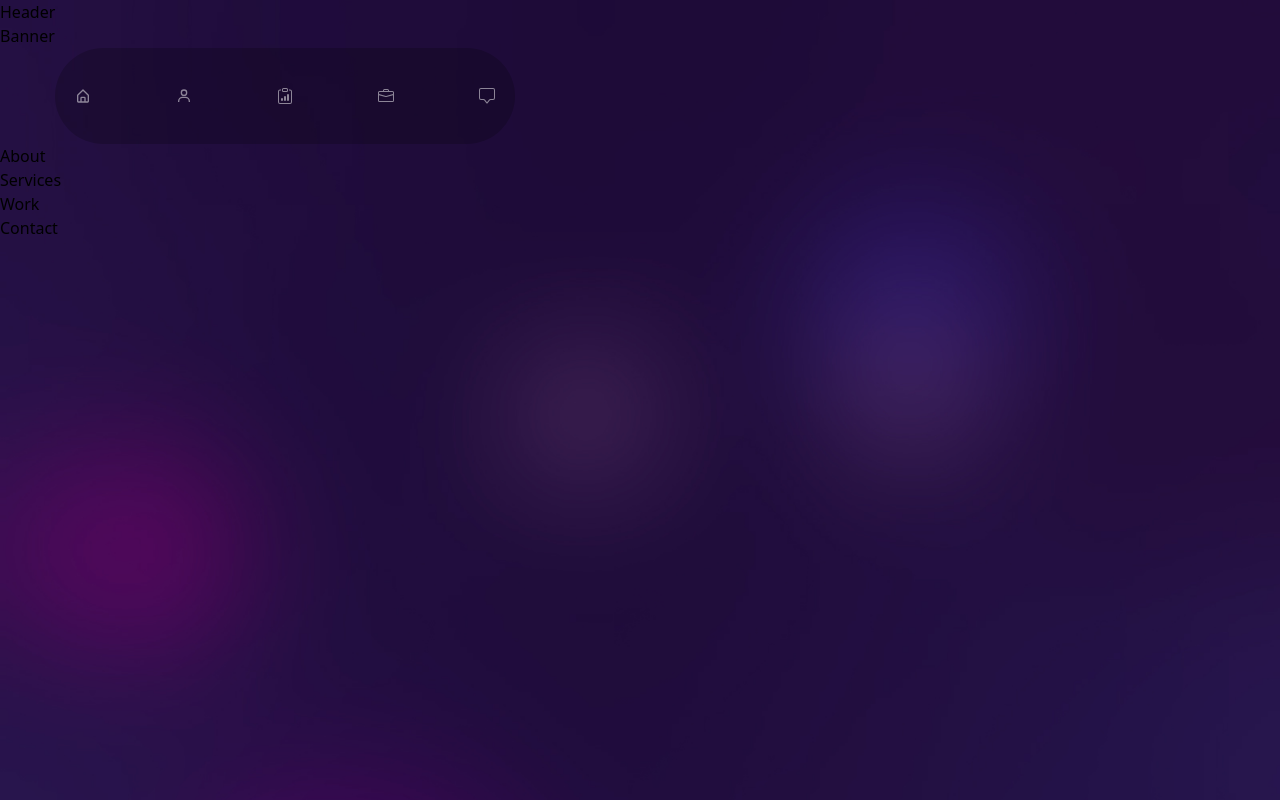
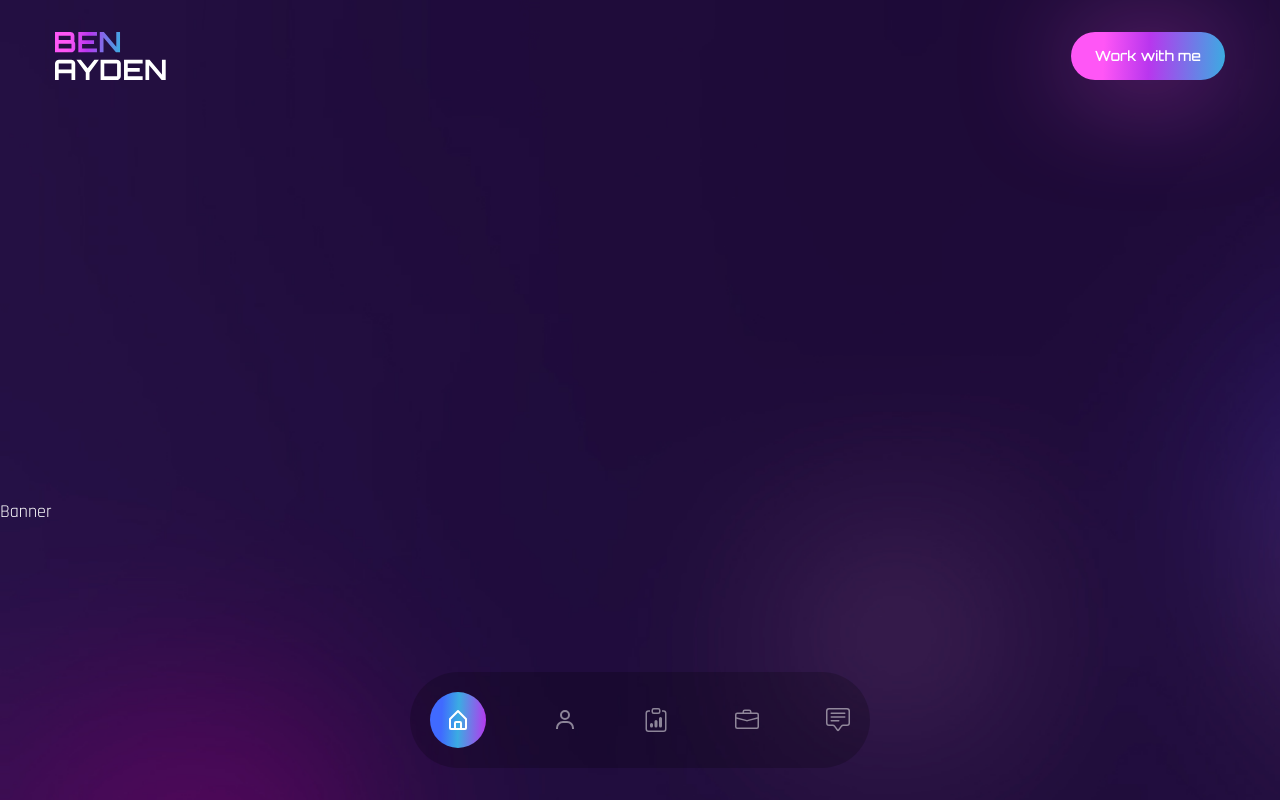
Before and after one commit to RADOSAlex/Rados-Portfolio, a React (Create React App) app: page / in a window 1280 px wide. Shown: the top 800 px of the page. Built offline with nearby package versions, Linux system fonts and the light colour scheme; a web font is replaced by a local one.

Commit message:
Update Header Up
Setting up the header and alignement of components.

```diff
--- a/src/App.js
+++ b/src/App.js
@@ -1,7 +1,6 @@
-import logo from './logo.svg';
-import './App.css';
-
 // Import components to display on the page.
+import React from 'react';
+// components
 import Banner from './components/Banner';
 import Header from './components/Header';
 import Nav from './components/Nav';
@@ -9,7 +8,6 @@
 import Services from './components/Services';
 import Work from './components/Work';
 import Contact from './components/Contact';
-
 
 const App = () => {
   return (
--- a/src/components/About.js
+++ b/src/components/About.js
@@ -1,7 +1,7 @@
 import React from 'react';
 
 const About = () => {
-  return <div>About</div>;
+  return <div className='section' id='about'>About</div>;
 };
 
 export default About;
--- a/src/components/Banner.js
+++ b/src/components/Banner.js
@@ -1,7 +1,7 @@
 import React from 'react';
 
 const Banner = () => {
-  return <div>Banner</div>;
+  return <div className='section'id='home'>Banner</div>;
 };
 
 export default Banner;
--- a/src/components/Contact.js
+++ b/src/components/Contact.js
@@ -1,7 +1,7 @@
 import React from 'react';
 
 const Contact = () => {
-  return <div>Contact</div>;
+  return <div className='section' id='contact'>Contact</div>;
 };
 
 export default Contact;
--- a/src/components/Header.js
+++ b/src/components/Header.js
@@ -1,7 +1,22 @@
 import React from 'react';
-
+import Logo from '../assets/logo.svg'
 const Header = () => {
-  return <div>Header</div>;
+  return (
+  <header className='py-8'>
+    <div className='container mx-auto'>
+      <div className='flex justify-between items-center'>
+        {/*Logo*/}
+        <a href='#'>
+          <img src={Logo} alt=''/>
+        </a>
+        <a>
+          {/*Button*/}
+          <button className='btn btn-sm'> Work with me</button>
+        </a>
+      </div>
+    </div>
+  </header>
+  );
 };
 
 export default Header;
--- a/src/components/Nav.js
+++ b/src/components/Nav.js
@@ -1,28 +1,54 @@
 import React from 'react';
 import {BiClipboard, BiHomeAlt, BiUser} from 'react-icons/bi';
-import {BsClipboardData, BsBriefcase, BsChatSquare} from 'react-icons/bs';
+import {BsClipboardData, BsBriefcase, BsChatSquare, BsChatSquareText} from 'react-icons/bs';
 import {Link} from 'react-scroll';
 
 const Nav = () => {
   return (
-    <nav className='fixe botom-2 lg:bottom-8 w-full overflow-hidden z-50'>
+    <nav className='fixed bottom-2 lg:bottom-8 w-full overflow-hidden z-50'>
       <div className='container mx-auto'>
         {/*Nav bar Inner inf*/}
-        <div className='w-full bg-black/20 h-[96px] backdrop-blur-2x1 rounded-full max-w-[460px] px-5 flex justify-between items-center text-2x1 text-white/50'>
-          <Link classeName='cursor-pointer w-[60px] h-[60px] flex items-center justify-center'>
+        <div className='w-full bg-black/20 h-[96px] backdrop-blur-2x1 rounded-full max-w-[460px] mx-auto px-5 flex justify-between items-center text-2xl text-white/50'>
+          <Link
+          activeClass='active'
+          to='home'
+          smooth={true}
+          spy={true}
+          offset={-200}
+          classeName='cursor-pointer w-[60px] h-[60px] flex items-center justify-center'>
             <BiHomeAlt/>
           </Link>
-          <Link classeName='cursor-pointer w-[60px] h-[60px] flex items-center justify-center'>
+          <Link
+          activeClass='active'
+          smooth={true}
+          spy={true}
+          to='about'
+          classeName='cursor-pointer w-[60px] h-[60px] flex items-center justify-center'>
             <BiUser/>
           </Link>
-          <Link classeName='cursor-pointer w-[60px] h-[60px] flex items-center justify-center'>
+          <Link
+          activeClass='active'
+          smooth={true}
+          spy={true}
+          to='services'
+          classeName='cursor-pointer w-[60px] h-[60px] flex items-center justify-center'>
             <BsClipboardData/>
           </Link>
-          <Link classeName='cursor-pointer w-[60px] h-[60px] flex items-center justify-center'>
+          <Link
+          activeClass='active'
+          smooth={true}
+          spy={true}
+          to='work'
+          classeName='cursor-pointer w-[60px] h-[60px] flex items-center justify-center'>
             <BsBriefcase/>
           </Link>
-          <Link classeName='cursor-pointer w-[60px] h-[60px] flex items-center justify-center'>
-            <BsChatSquare/>
+          <Link
+          activeClass='active'
+          smooth={true}
+          spy={true}
+          to='contact'
+          classeName='cursor-pointer w-[60px] h-[60px] flex items-center justify-center'>
+            <BsChatSquareText/>
           </Link>
         </div>
       </div>
--- a/src/components/Services.js
+++ b/src/components/Services.js
@@ -1,7 +1,7 @@
 import React from 'react';
 
 const Services = () => {
-  return <div>Services</div>;
+  return <div className='section' id='services'>Services</div>;
 };
 
 export default Services;
--- a/src/components/Work.js
+++ b/src/components/Work.js
@@ -1,7 +1,7 @@
 import React from 'react';
 
 const Work = () => {
-  return <div>Work</div>;
+  return <div className='section' id='work'>Work</div>;
 };
 
 export default Work;
--- a/src/index.css
+++ b/src/index.css
@@ -42,7 +42,7 @@
 
 @layer base {
   body {
-   /* @apply font-secondary text-lg leading-8 text-white;*/
+    @apply font-secondary text-lg leading-8 text-white;
   }
   .h2 {
     @apply font-primary text-[32px] mb-6 tracking-[10%] uppercase;
--- a/src/index.js
+++ b/src/index.js
@@ -2,7 +2,6 @@
 import ReactDOM from 'react-dom/client';
 import './index.css';
 import App from './App';
-import reportWebVitals from './reportWebVitals';
 
 const root = ReactDOM.createRoot(document.getElementById('root'));
 root.render(
@@ -10,8 +9,3 @@
     <App />
   </React.StrictMode>
 );
-
-// If you want to start measuring performance in your app, pass a function
-// to log results (for example: reportWebVitals(console.log))
-// or send to an analytics endpoint. Learn more: https://bit.ly/CRA-vitals
-reportWebVitals();
--- /dev/null
+++ b/src/variants.js
@@ -0,0 +1,20 @@
+export const fadeIn = (direction, delay) => {
+    return {
+      hidden: {
+        y: direction === 'up' ? 80 : direction === 'down' ? -80 : 0,
+        opacity: 0,
+        x: direction === 'left' ? 80 : direction === 'right' ? -80 : 0,
+      },
+      show: {
+        y: 0,
+        x: 0,
+        opacity: 1,
+        transition: {
+          type: 'tween',
+          duration: 1.2,
+          delay: delay,
+          ease: [0.25, 0.25, 0.25, 0.75],
+        },
+      },
+    };
+  };
```
Also changed, not shown: src/assets/logo.svg (added).
